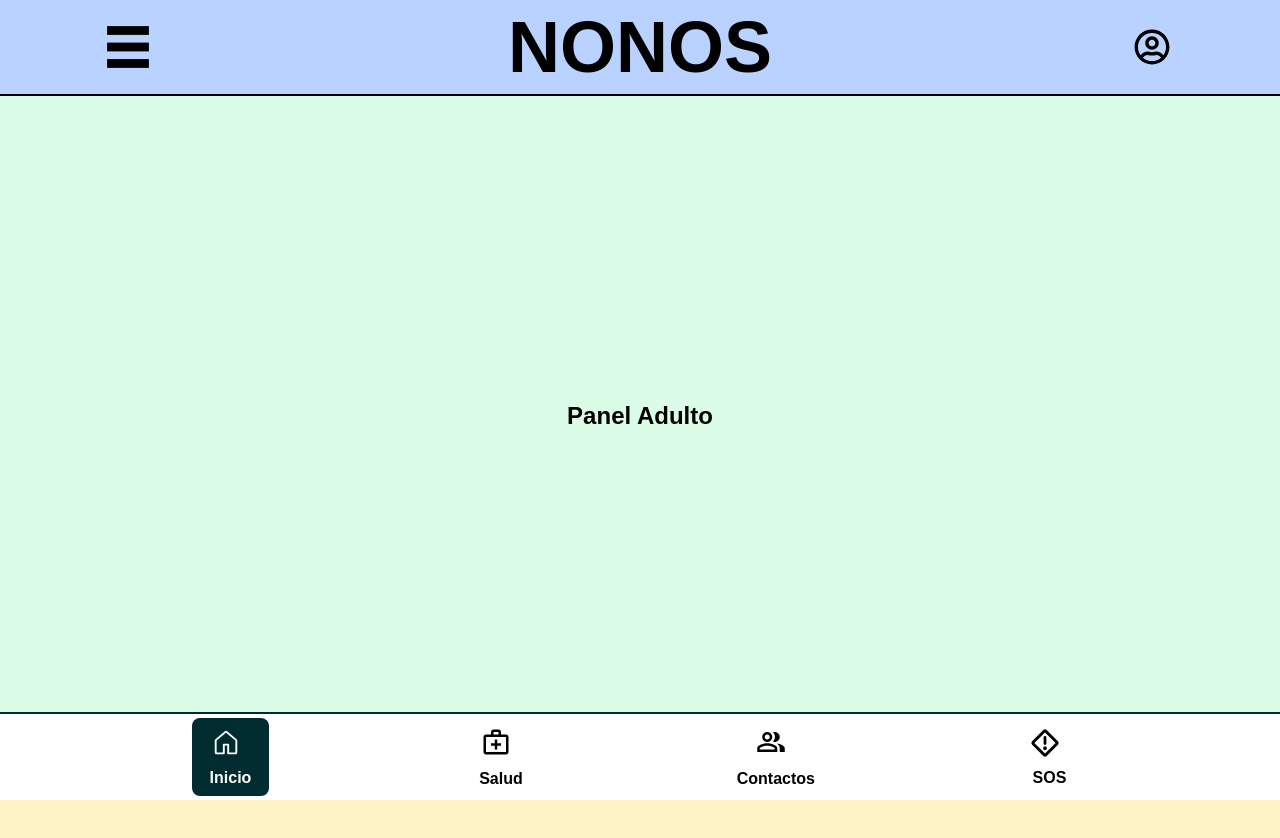
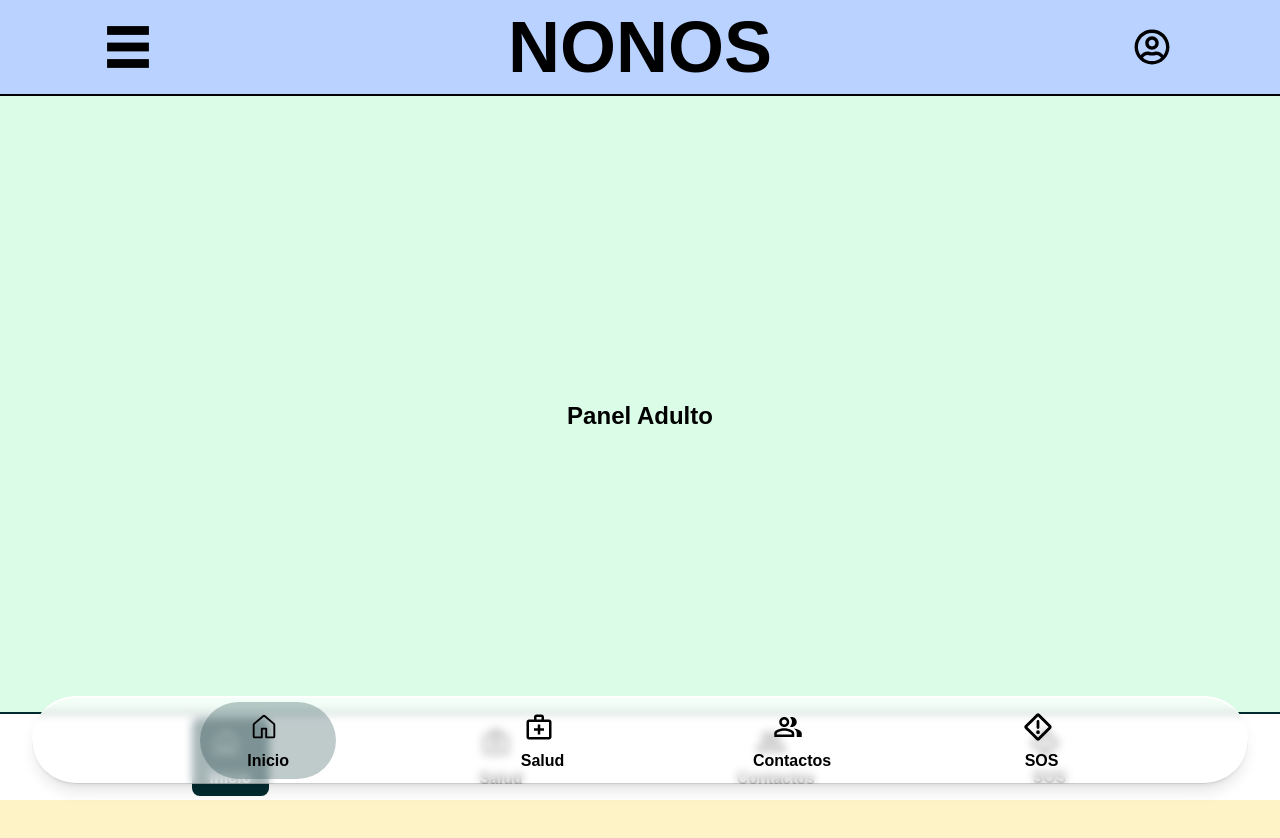
Before and after one commit to rubywinterrr/nonos-front, a React (Vite) app: page /adulto in a window 1280 px wide. Shown: the top 838 px of the page. Built offline with nearby package versions, Linux system fonts and the light colour scheme; no server answers; a web font is replaced by a local one.

Commit message:
style: nueva NavBar (parece IA pero es toda hecha a mano)

```diff
--- a/src/App.tsx
+++ b/src/App.tsx
@@ -10,7 +10,8 @@ import Salud from "./Pages/Salud";
 import Contactos from "./Pages/Contactos";
 import Config from "./Pages/Configuration";
 import { ScrollToTop } from "./components/ScrollToTop";
-import Footer from "./components/NavBar";
+import Navbar from "./components/NavBar";
+import Navbar2 from "./components/NavBar2";
 import Codigo from "./Pages/CodigoDeEmergencia";
 import Ayuda from "./Pages/Ayuda";
 // Layout que incluye el Footer
@@ -18,7 +19,7 @@ function LayoutConFooter() {
   return (
     <>
       <Outlet />
-      <Footer />
+      <Navbar2 />
     </>
   );
 }
--- a/src/components/NavBar.tsx
+++ b/src/components/NavBar.tsx
@@ -5,7 +5,7 @@ import { useLocation, NavLink } from "react-router-dom";
 
 // Barra de navegación inferior reutilizable.
 // Marca la pantalla activa y permite moverse entre Inicio, Salud, Contactos y SOS.
-export default function Footer() {
+export default function NavBar() {
   const location = useLocation();
   const currentPath = location.pathname.toLowerCase();
 
--- /dev/null
+++ b/src/components/NavBar2.tsx
@@ -0,0 +1,76 @@
+import { GoHome } from "react-icons/go";
+import { MdOutlinePeopleAlt, MdOutlineMedicalServices } from "react-icons/md";
+import { PiWarningDiamondBold } from "react-icons/pi";
+import { useLocation, NavLink } from "react-router-dom";
+
+// Barra de navegación inferior reutilizable.
+// Marca la pantalla activa y permite moverse entre Inicio, Salud, Contactos y SOS.
+export default function NavBar2() {
+  const location = useLocation();
+  const currentPath = location.pathname.toLowerCase();
+
+  // Determina qué opción del footer está activa según la ruta actual.
+  const isHome =
+    currentPath === "/home" ||
+    currentPath === "/adulto" ||
+    currentPath === "/cuidador" ||
+    currentPath === "/familia";
+  const isSalud = currentPath.startsWith("/salud");
+  const isContactos = currentPath.startsWith("/contactos");
+  const isSos = currentPath.startsWith("/sos");
+
+  return (
+    <>
+      <nav className="bg-white/65 border-t-2 backdrop-blur-xs rounded-full border-t-white border-b border-b-black/20 shadow-lg lg:h-[11vh] h-[10vh] w-95/100 fixed bottom-4 left-1/2 -translate-x-1/2 flex flex-row justify-evenly items-center">
+        <NavLink
+          className={`p-1 h-90/100 rounded-full flex justify-center items-center flex-col gap-1 cursor-pointer transition-all duration-150 ${
+            isHome ? " bg-[#002B2F]/25 aspect-video" : " aspect-square"
+          }`}
+          to={"/Home"}
+        >
+          <div className="aspect-square min-h-40/100 md:h-55/100 lg:text-3xl text-3xl lg:pt-1 ">
+            {" "}
+            <GoHome />
+          </div>
+          <p className="font-bold">Inicio</p>
+        </NavLink>
+
+        <NavLink
+          className={`p-1 h-90/100 rounded-full flex justify-center items-center flex-col gap-1 cursor-pointer transition-all duration-150 ${
+            isSalud ? " bg-[#002B2F]/25 aspect-video" : " aspect-square"
+          }`}
+          to={"/Salud"}
+        >
+          <div className="aspect-square min-h-40/100 md:h-55/100 lg:text-3xl text-3xl lg:pt-1 ">
+            <MdOutlineMedicalServices />
+          </div>
+          <p className="font-bold">Salud</p>
+        </NavLink>
+
+        <NavLink
+          className={`p-1 h-90/100 rounded-full flex justify-center items-center flex-col gap-1 cursor-pointer transition-all duration-150 ${
+            isContactos ? " bg-[#002B2F]/25 aspect-video" : "aspect-square"
+          }`}
+          to={"/Contactos"}
+        >
+          <div className="aspect-square min-h-40/100 md:h-55/100 lg:text-3xl text-3xl lg:pt-1 ">
+            <MdOutlinePeopleAlt />{" "}
+          </div>
+          <p className="font-bold">Contactos</p>
+        </NavLink>
+
+        <NavLink
+          className={`p-1 h-90/100 rounded-full flex justify-center items-center flex-col gap-1 cursor-pointer transition-all duration-150 ${
+            isSos ? " bg-[#002B2F]/25 aspect-video" : "  aspect-square"
+          }`}
+          to={"/SOS"}
+        >
+          <div className="aspect-square min-h-40/100 md:h-55/100 lg:text-3xl text-3xl lg:pt-1 ">
+            <PiWarningDiamondBold />
+          </div>
+          <p className="font-bold">SOS</p>
+        </NavLink>
+      </nav>
+    </>
+  );
+}
```
